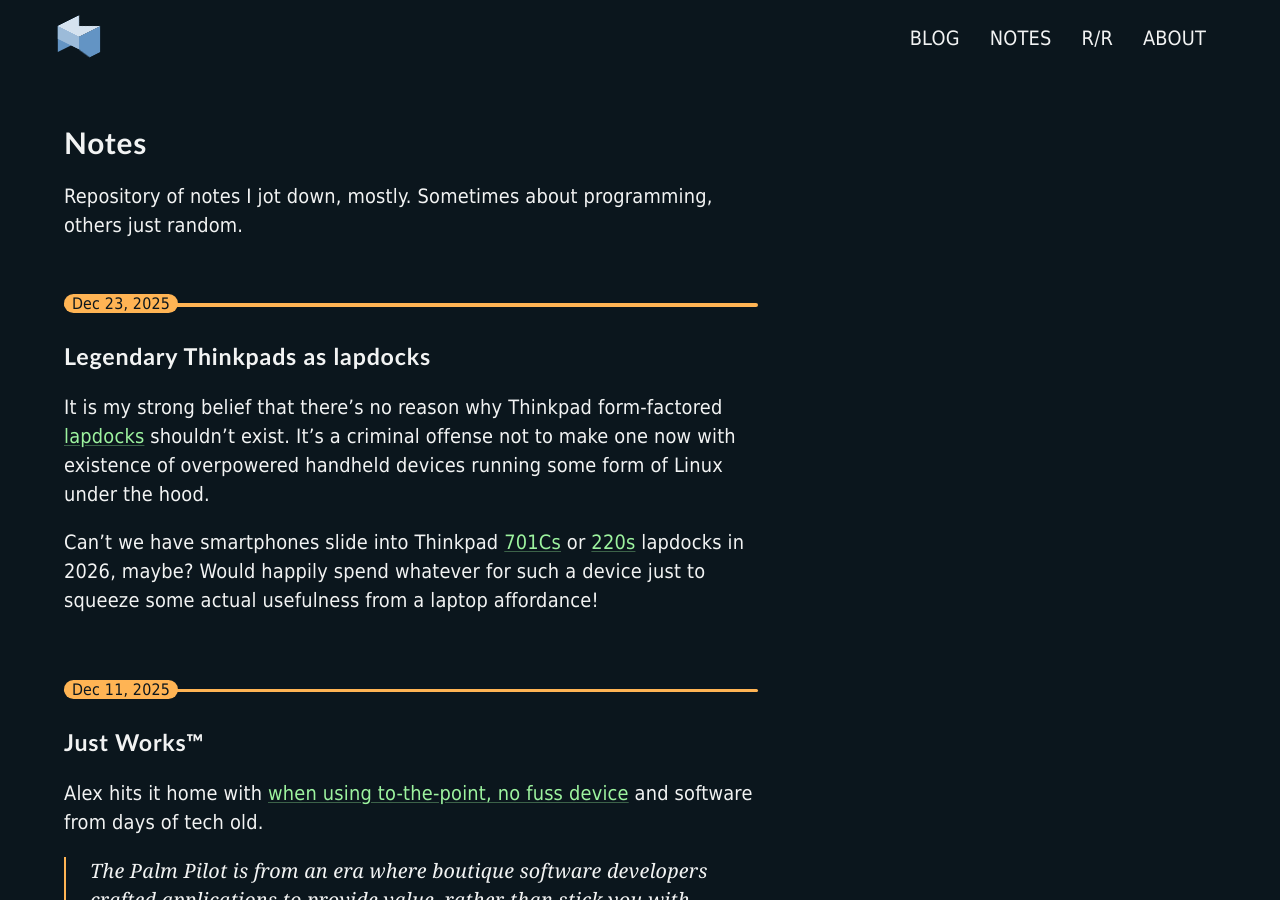
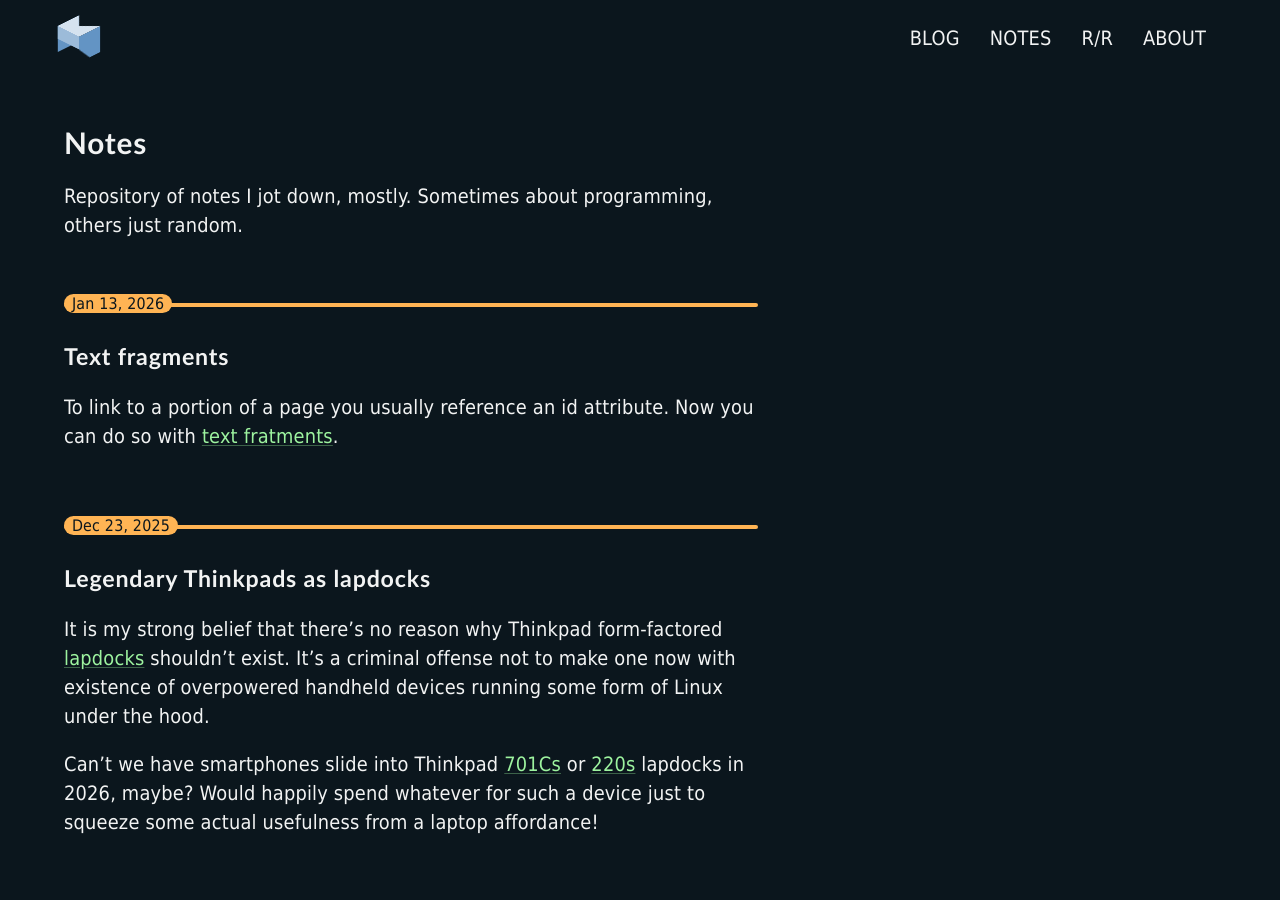
Before and after one commit to mpdagang/mpdagang.github.io, a Jekyll site: the page built from _pages/notes.html, in a window 1280 px wide and 900 px high. Built offline with Jekyll 4.4.1, drawn with Linux system fonts in a browser that asks for light colours.

Commit message:
minor updates

```diff
--- a/_pages/linkwell.html
+++ b/_pages/linkwell.html
@@ -24,6 +24,7 @@
     <a class="a-linkwell" target="_blank" href="https://css-tricks.com/category/links/">Tricks</a>
     <a class="a-linkwell" target="_blank" href="https://pxlnv.com/">Envy</a>
     <a class="a-linkwell" target="_blank" href="https://buttondown.com/cassidoo/archive">Cassidoo</a>
+    <a class="a-linkwell" target="_blank" href="https://unsung.aresluna.org/">Unsung</a>
   </section>
   <footer class="mp-w-s">
     <blockquote><a href="https://tolkiengateway.net/wiki/Whitwell#History">Whitwell</a>: In The Atlas of Middle-earth the name of
--- a/_pages/sundry.html
+++ b/_pages/sundry.html
@@ -19,6 +19,8 @@
                 <li>AutoZam</li>
                 <li>Suzuki Mighty Boy</li>
                 <li>Suzuki Every/Jimrey</li>
+                <li>Pocket Bunny (Suzuki Twin)</li>
+                <li>Honda 660 "NSX"</li>
             </ul>
         </details>
 
@@ -100,6 +102,7 @@
                 <li><a href="https://yoshidaseiji.jp/">Yoshida Seiji</a></li>
                 <li><a href="https://aurumek.crevado.com/">Aurumek (Simon Hintermann)</a></li>
                 <li><a href="https://www.deadlanguagesociety.com/">Colin Gorrie (dead language society)</a></li>
+                <li><a href="https://going-medieval.com/">Dr. Eleanor Janega (Going Medieval)</a></li>
             </ul>
         </details>
 
--- /dev/null
+++ b/_posts/notes/2026-01-13-sn.md
@@ -0,0 +1,8 @@
+---
+title: Text fragments
+category: notes
+permalink: /notes/text-frags
+---
+
+To link to a portion of a page you usually reference an id attribute. Now you can
+do so with [text fratments](https://developer.mozilla.org/en-US/docs/Web/URI/Reference/Fragment/Text_fragments){: .b-link}.
```
